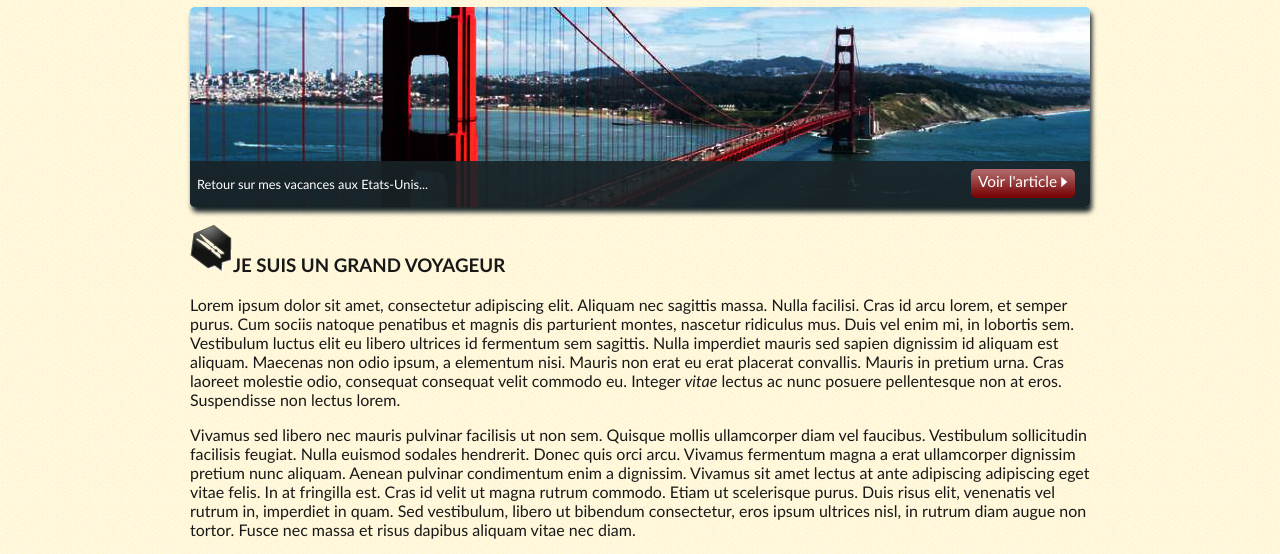
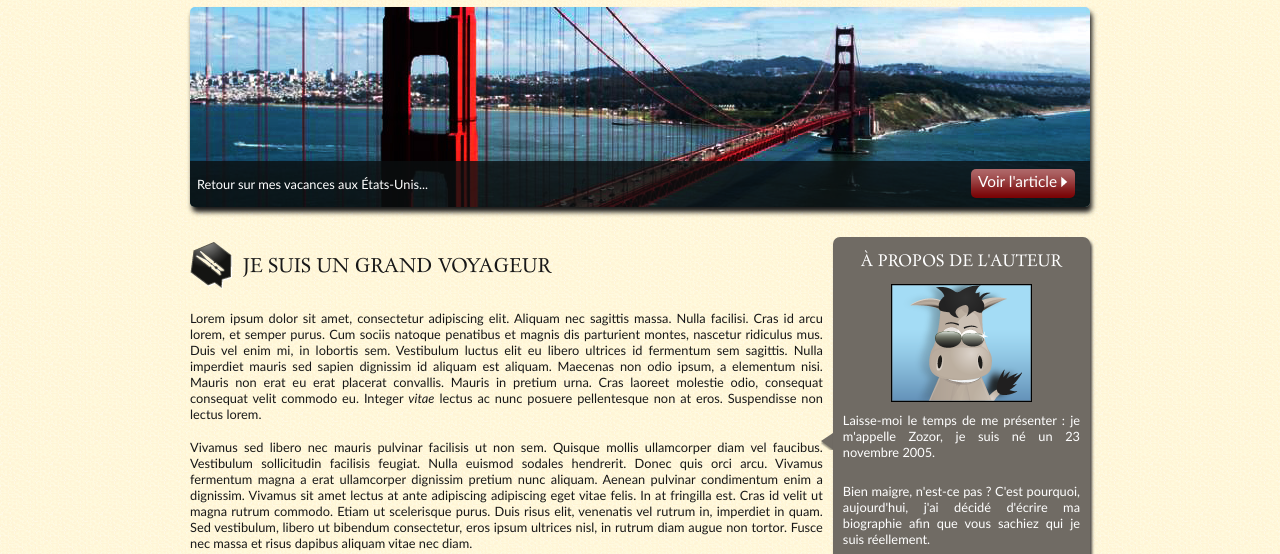
Before and after one commit to FlorenceMARTIN79/TP_Zozor_voyages, a plain HTML site: page TP_Zozor_voyages.html in a window 1280 px wide. Shown: the part 124-678 px from the top of the page. Drawn offline with Linux system fonts and the light colour scheme; files whose address does not match are found by name.

Commit message:
Add HTML et CSS after changes until section

```diff
--- a/TP_Zozor_voyages.html
+++ b/TP_Zozor_voyages.html
@@ -29,7 +29,7 @@
             </header>
 
             <div id="banniere">
-                <p>Retour sur mes vacances aux Etats-Unis...<a href="article_voyage_US_Zozor.html" target="_blank">Voir l'article <img src="images/flecheblanchedroite.png" alt="fleche blanche droite"></a></p>
+                <p>Retour sur mes vacances aux États-Unis...<a href="article_voyage_US_Zozor.html" target="_blank">Voir l'article <img src="images/flecheblanchedroite.png" alt="fleche blanche droite"></a></p>
 
             </div>
 
@@ -37,41 +37,43 @@
 
                 <article>
 
-                    <h1><img src="images/ico_epingle.png" alt="épingle">JE SUIS UN GRAND VOYAGEUR</h1>
+                    <h2><img src="images/ico_epingle.png" alt="épingle">JE SUIS UN GRAND VOYAGEUR</h2>
                         <p>Lorem ipsum dolor sit amet, consectetur adipiscing elit. Aliquam nec sagittis massa. Nulla facilisi. Cras id arcu lorem, et semper purus. Cum sociis natoque penatibus et magnis dis parturient montes, nascetur ridiculus mus. Duis vel enim mi, in lobortis sem. Vestibulum luctus elit eu libero ultrices id fermentum sem sagittis. Nulla imperdiet mauris sed sapien dignissim id aliquam est aliquam. Maecenas non odio ipsum, a elementum nisi. Mauris non erat eu erat placerat convallis. Mauris in pretium urna. Cras laoreet molestie odio, consequat consequat velit commodo eu. Integer <em>vitae</em> lectus ac nunc posuere pellentesque non at eros. Suspendisse non lectus lorem.</p>
                         <p>Vivamus sed libero nec mauris pulvinar facilisis ut non sem. Quisque mollis ullamcorper diam vel faucibus. Vestibulum sollicitudin facilisis feugiat. Nulla euismod sodales hendrerit. Donec quis orci arcu. Vivamus fermentum magna a erat ullamcorper dignissim pretium nunc aliquam. Aenean pulvinar condimentum enim a dignissim. Vivamus sit amet lectus at ante adipiscing adipiscing eget vitae felis. In at fringilla est. Cras id velit ut magna rutrum commodo. Etiam ut scelerisque purus. Duis risus elit, venenatis vel rutrum in, imperdiet in quam. Sed vestibulum, libero ut bibendum consectetur, eros ipsum ultrices nisl, in rutrum diam augue non tortor. Fusce nec massa et risus dapibus aliquam vitae nec diam.</p>
                         <p>Phasellus ligula massa, congue ac vulputate non, dignissim at augue. Sed auctor fringilla quam quis porttitor. Praesent vitae dignissim magna. Pellentesque quis sem purus, vel elementum mi. Pellentesque habitant morbi tristique senectus et netus et malesuada fames ac turpis egestas. Maecenas consectetur euismod urna. In hac habitasse platea dictumst. Quisque tincidunt porttitor vestibulum. Ut iaculis, lacus at molestie lacinia, ipsum mi adipiscing ligula, vel mollis sem risus eu lectus. Nunc elit quam, rutrum ut dignissim sit amet, egestas at sem.</p>
                 </article>
 
                 <aside>
-                    <h1>A PROPOS DE L'AUTEUR</h1>
-                    <img src="images/bulle.png" alt="fleche_bulle">
-                    <img src="images/zozor_classe.png" alt="photo de Zozor">
+                    <h2>À PROPOS DE L'AUTEUR</h2>
+
+                    <img id="Zozorclasse" src="images/zozor_classe.png" alt="photo de Zozor">
                     <p>Laisse-moi le temps de me présenter : je m'appelle Zozor, je suis né un 23 novembre 2005.</p>
                     <p>Bien maigre, n'est-ce pas ? C'est pourquoi, aujourd'hui, j'ai décidé d'écrire ma biographie afin que vous sachiez qui je suis réellement.</p>
-                    <a href="https://fr-fr.facebook.com"><img src="images/facebook.png" alt="logo Facebook"></a>
-                    <a href="https://twitter.com/?lang=fr"><img src="images/twitter.png" alt="logo Twitter"></a>
-                    <a href="https://vimeo.com/fr"><img src="images/vimeo.png" alt="logo Vimeo"></a>
-                    <a href="https://www.flickr.com/explore"><img src="images/flickr.png" alt="logo Flickr"></a>
-                    <a href="#"><img src="images/rss.png" alt="logo RSS"></a>
+                    <div class="reseaux">
+                        <a href="https://fr-fr.facebook.com"><img src="images/facebook.png" alt="logo Facebook"></a>
+                        <a href="https://twitter.com/?lang=fr"><img src="images/twitter.png" alt="logo Twitter"></a>
+                        <a href="https://vimeo.com/fr"><img src="images/vimeo.png" alt="logo Vimeo"></a>
+                        <a href="https://www.flickr.com/explore"><img src="images/flickr.png" alt="logo Flickr"></a>
+                        <a href="#"><img src="images/rss.png" alt="logo RSS"></a>
+                    </div>
                 </aside>
 
             </section>
 
             <footer>
                 <div class="Tweet">
-                    <h1>MON DERNIER TWEET</h1>
+                    <h2>MON DERNIER TWEET</h2>
                     <p>Hii haaaaaan !</p>
                     <p>le 12 mai à 23h12</p>
                 </div>
 
                 <div class="Photos">
-                    <h1>MES PHOTOS</h1>
+                    <h2>MES PHOTOS</h2>
                     <p><img src="images/photo1.jpg" alt="Photo"><img src="images/photo2.jpg" alt="Photo"><img src="images/photo3.jpg" alt="Photo"><img src="images/photo4.jpg" alt="Photo"></p>
                 </div>
 
                 <div class="Amis">
-                    <h1>MES AMIS</h1>
+                    <h2>MES AMIS</h2>
                         <ul>
                             <li><a href="#">>Pupi le lapin</a></li>
                             <li><a href="#">>Mr Baobab</a></li>
--- a/style_TP_Zozor_voyages.css
+++ b/style_TP_Zozor_voyages.css
@@ -45,6 +45,7 @@ body{
 {
     width: 60px;
     height: 60px;
+    margin-right: 10px;
 }
 
 header h1
@@ -109,7 +110,7 @@ ul li
     display: flex;
     flex-direction: row;
     border-radius: 5px;
-    box-shadow: 2px 5px 5px rgb(25,35,39);
+    box-shadow: 2px 5px 5px rgb(27, 26, 26);
     background-image: url(images/sanfrancisco.jpg);
     height: 200px;
     margin-top: 15px;
@@ -119,7 +120,7 @@ ul li
 #banniere p
 {
     display: flex;
-    background-color: rgba(25,35,39,0.9);
+    background-color: rgba(10, 14, 15, 0.8);
     color: white;
     font-family: 'Trebuchet MS', sans-serif;
     font-size: 0.8em;
@@ -146,3 +147,101 @@ ul li
     font-size: 1.2em;
     font-weight: normal;
 }
+
+section
+{
+    display: flex;
+    margin-top: 15px;
+    align-items: flex-start;
+
+}
+
+article
+{
+    display: flex;
+    flex-direction: column;
+    width: 75%;
+    background: url(images/bulle.png) no-repeat right;
+}
+
+h2
+{
+    font-family: 'dayrom', sans serif;
+    font-weight: normal;
+}
+
+article p
+{
+    text-align: justify;
+    font-size: 0.8em;
+    margin-right: 10px;
+    margin-top: 5px;
+}
+
+article h2
+{
+    display: flex;
+    align-items: center;
+    font-size: 1.2em;
+    margin-top: 20px;
+}
+
+h2 img
+{
+    margin-right: 10px;
+}
+
+aside
+{
+    display: flex;
+    flex-direction: column;
+    background-color: rgb(112, 107, 100);
+    width: 30%;
+    margin-top: 15px;
+    color: white;
+    flex-wrap: no-wrap;
+    justify-content: baseline;
+    height:  400px;
+    border-radius: 7px;
+    box-shadow: 2px 3px 3px rgb(73, 69, 69);
+
+}
+
+aside h2
+{
+    font-size: 1em;
+    text-align: center;
+}
+
+#Zozorclasse
+{
+    margin: auto;
+    margin-top: 0px;
+    border: 1px black solid;
+    margin-bottom: 0px;
+}
+
+aside p
+{
+    margin-left: 10px;
+    margin-top: 10px;
+    margin-right: 10px;
+    font-family: 'Trebuchet MS', sans serif;
+    font-size: 0.8em;
+    text-align: justify;
+    font-weight: normal;
+
+}
+
+.Tweet
+{
+    border: 2px red solid;
+}
+
+.reseaux
+{
+    display: flex;
+    flex-direction: row;
+    justify-content: space-around;
+    margin-right: 20 px;
+}
```
